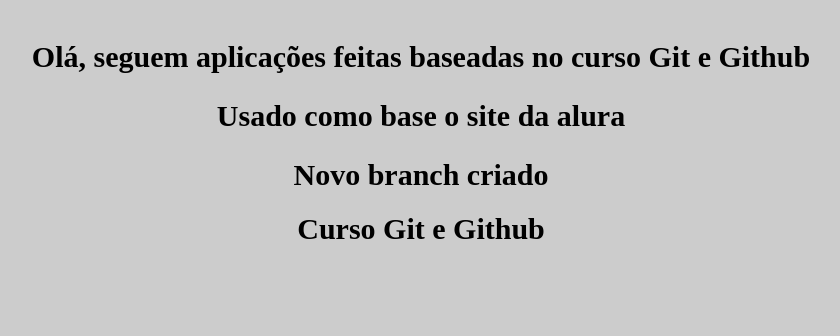
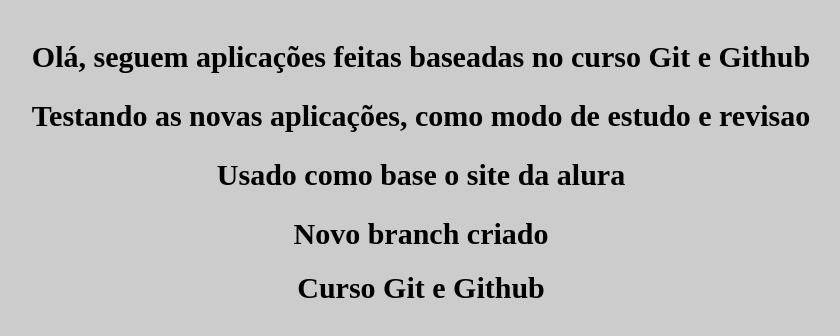
Before and after one commit to NoaniBarbieri/Compasso-Atividade, a plain HTML site: page index.html in a window 1280 px wide. Shown: the whole page, without its empty margins (219-1059 px from the left). Drawn offline with Linux system fonts and the light colour scheme.

Commit message:
Estudo e revisao

```diff
--- a/index.html
+++ b/index.html
@@ -8,6 +8,7 @@
 </head>
 <body>
     <h1>Olá, seguem aplicações feitas baseadas no curso Git e Github</h1>
+    <h2>Testando as novas aplicações, como modo de estudo e revisao</h2>
     <h2>Usado como base o site da alura</h2>
     <h1>Novo branch criado </h1>
     <h1>Curso Git e Github</h1>
```
